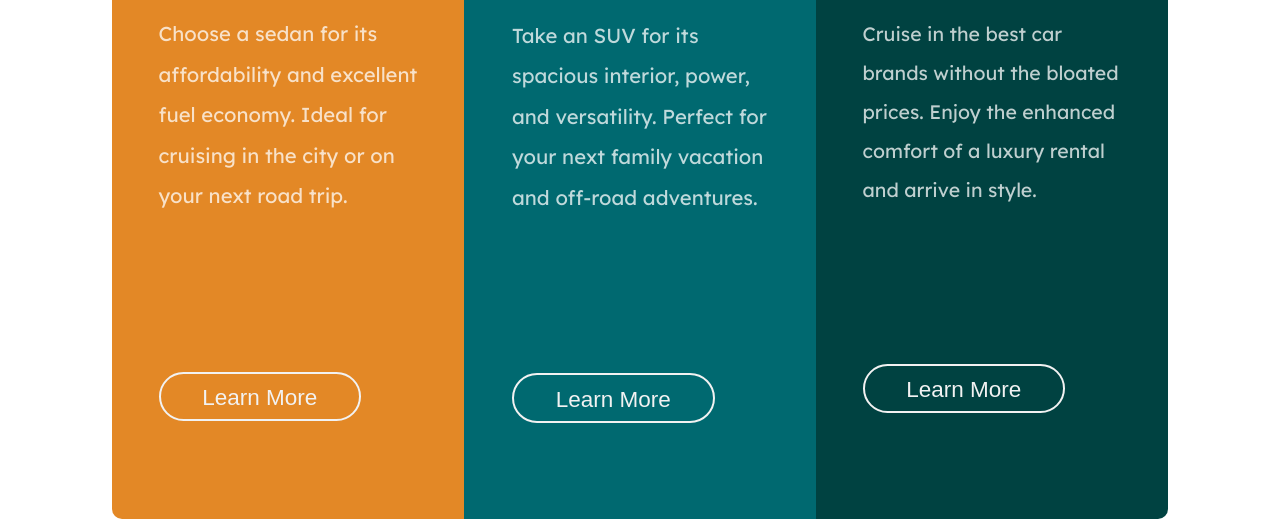
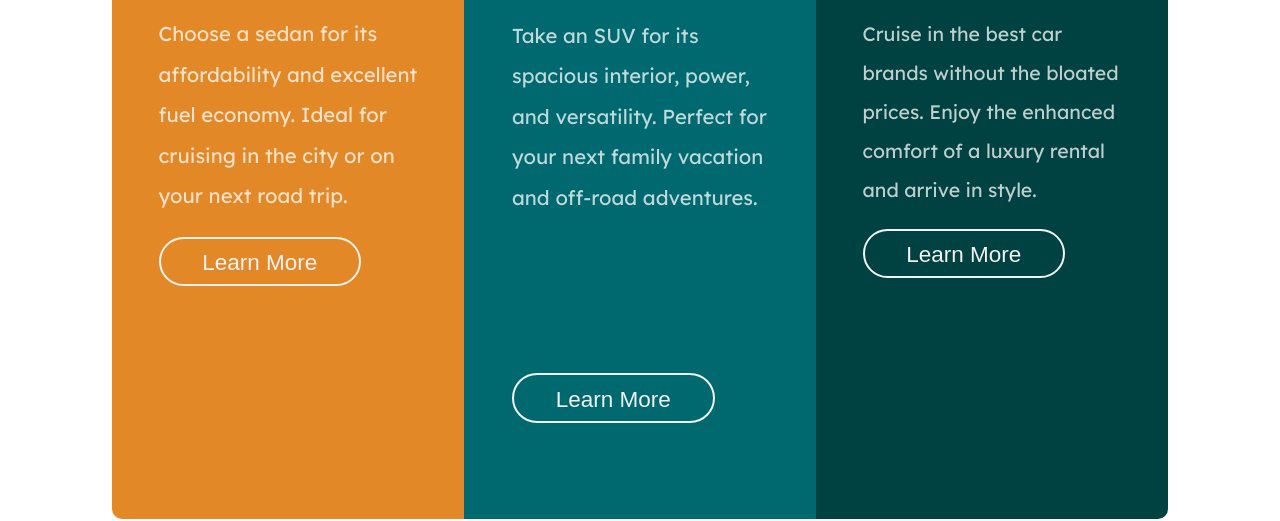
Before and after one commit to O-O26/preview-card, a plain HTML site: page index.html in a window 1280 px wide. Shown: the part 281-802 px from the top of the page. Drawn offline with Linux system fonts and the light colour scheme.

Commit message:
Update preview-card.css

```diff
--- a/preview-card.css
+++ b/preview-card.css
@@ -21,9 +21,13 @@ body{
   background-color: hsl(31, 77%, 52%);
   padding: 3.1em;
   border-radius: 10px 0 0 10px;
-  /* overflow: hidden; */
 }
-
+.item1 .button{
+  margin: 0 0 0.5em 0;
+}
+.item3 .button{
+  margin: 0 0 0.5em 0;
+}
 .item2{
   grid-area: item2;
   background-color: hsl(184, 100%, 22%);
```
